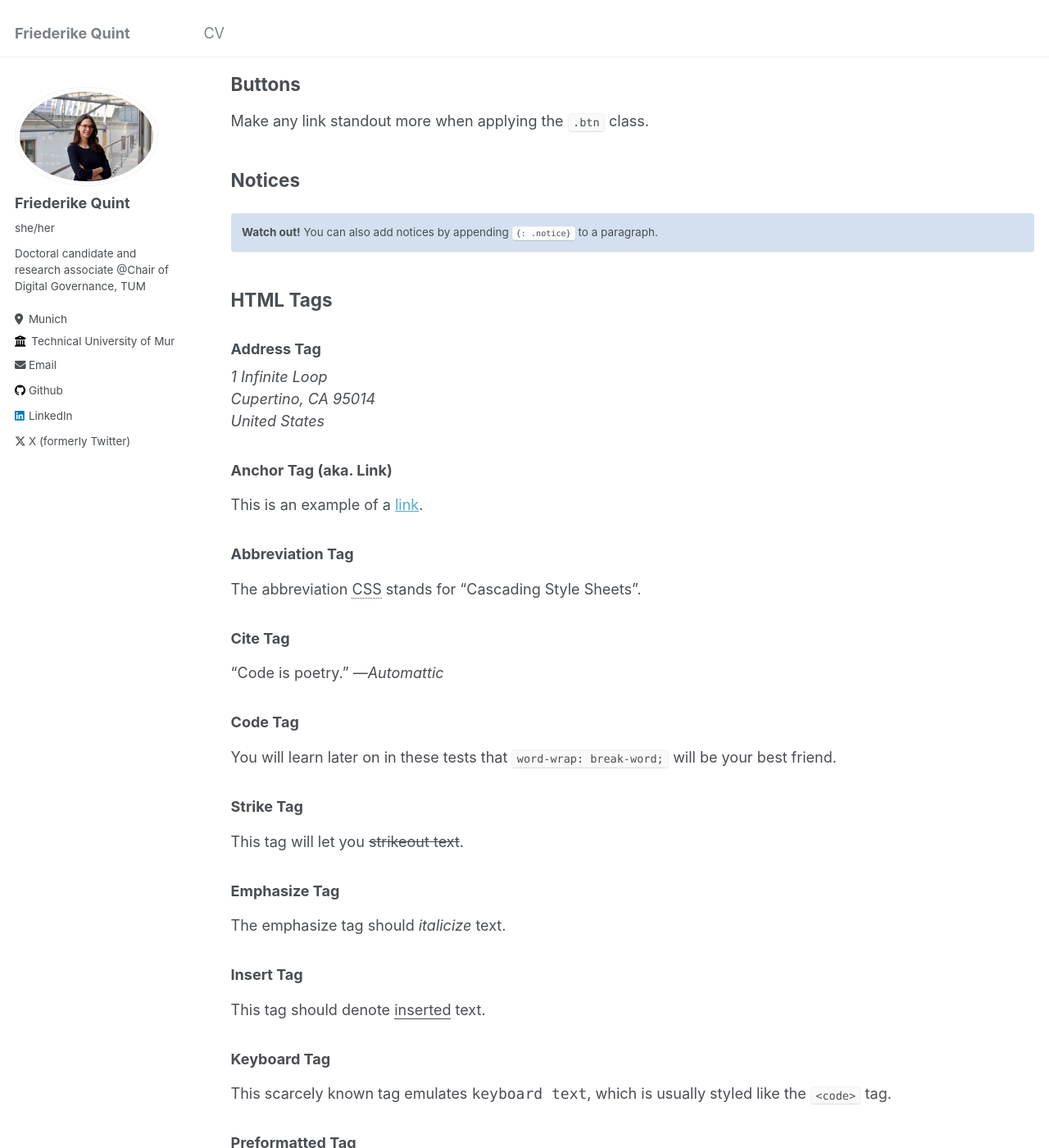
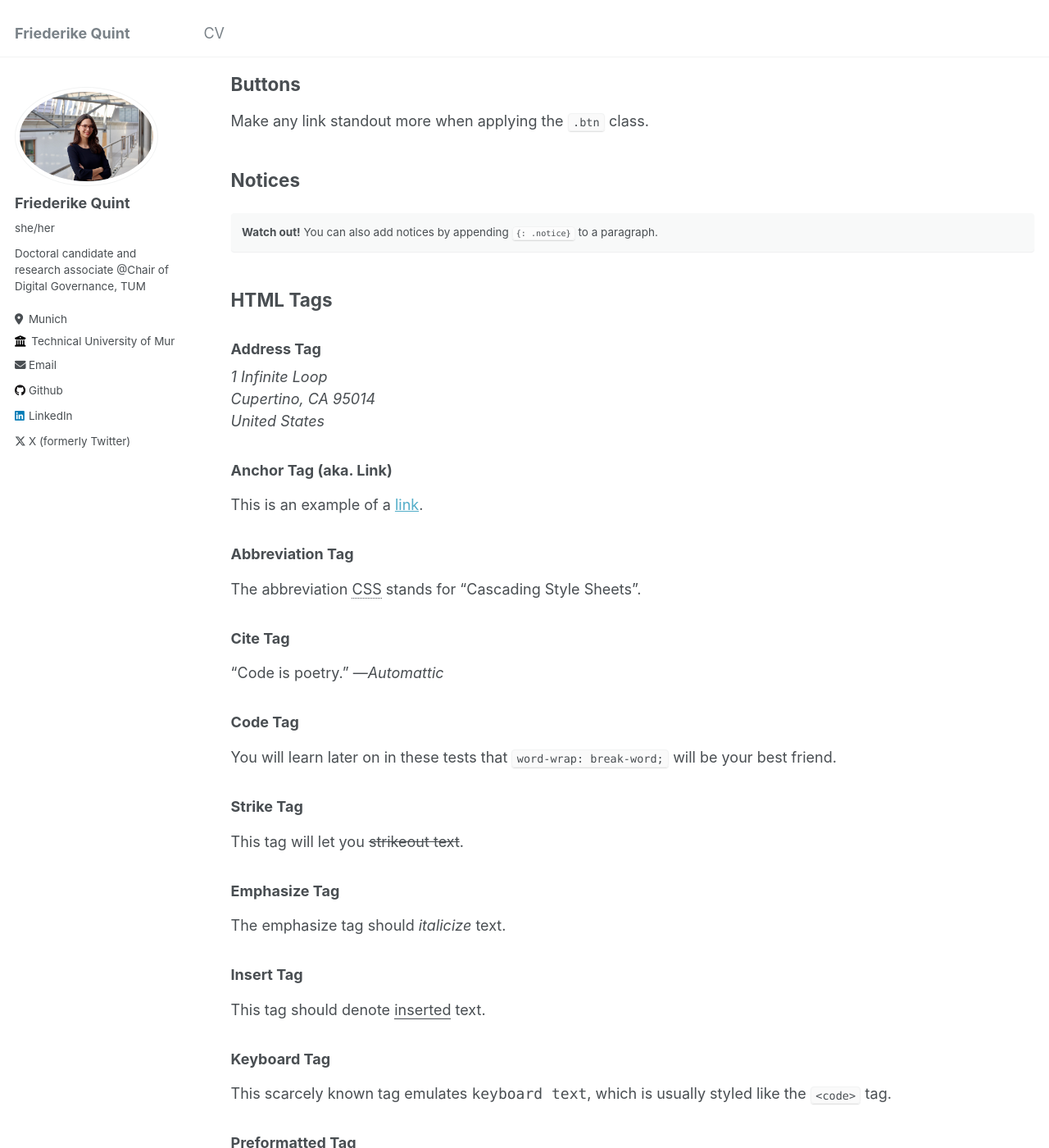
Before and after one commit to friederikequint/friederikequint.github.io, a Jekyll site: the page built from _pages/archive-layout-with-content.md, in a window 1280 px wide and 1400 px high, scrolled down 2464 px. Shown: the whole window at 82% size. Built offline with Jekyll 4.4.1, drawn with Linux system fonts in a browser that asks for light colours.

Commit message:
Update _notices.scss

```diff
--- a/_sass/_notices.scss
+++ b/_sass/_notices.scss
@@ -16,7 +16,7 @@
   font-family: $global-font-family;
   font-size: $type-size-6 !important;
   text-indent: initial; /* override*/
-  background-color: mix(#D7E4F4, $notice-color, 90%);
+  background-color: mix(#fff, $notice-color, 90%);
   border-radius: $border-radius;
   box-shadow: 0 1px 1px rgba($notice-color, 0.25);
 
```
